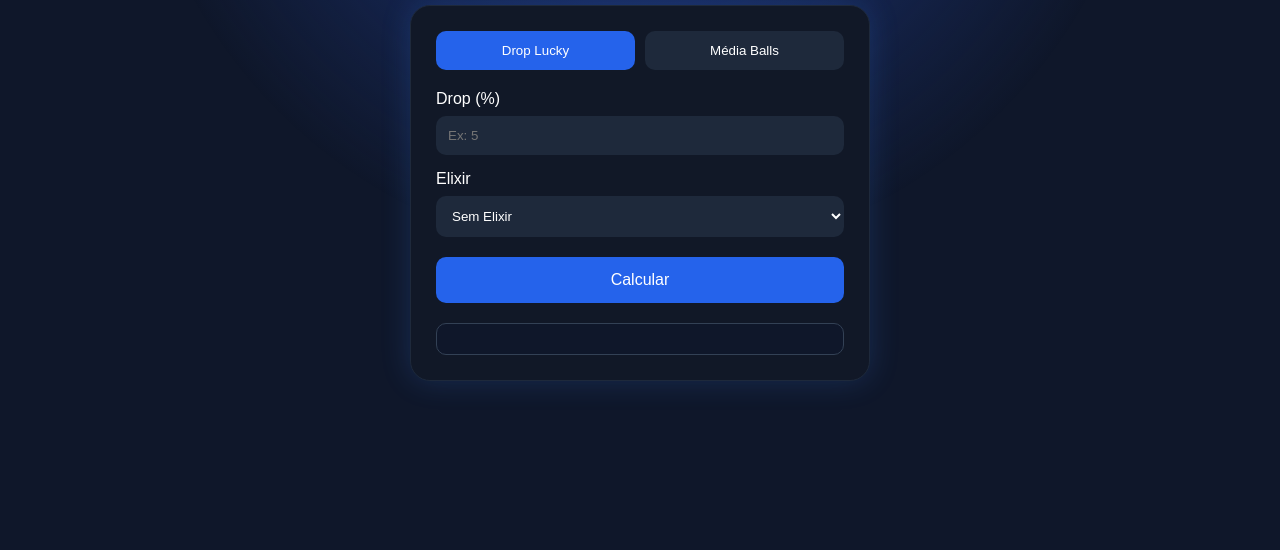
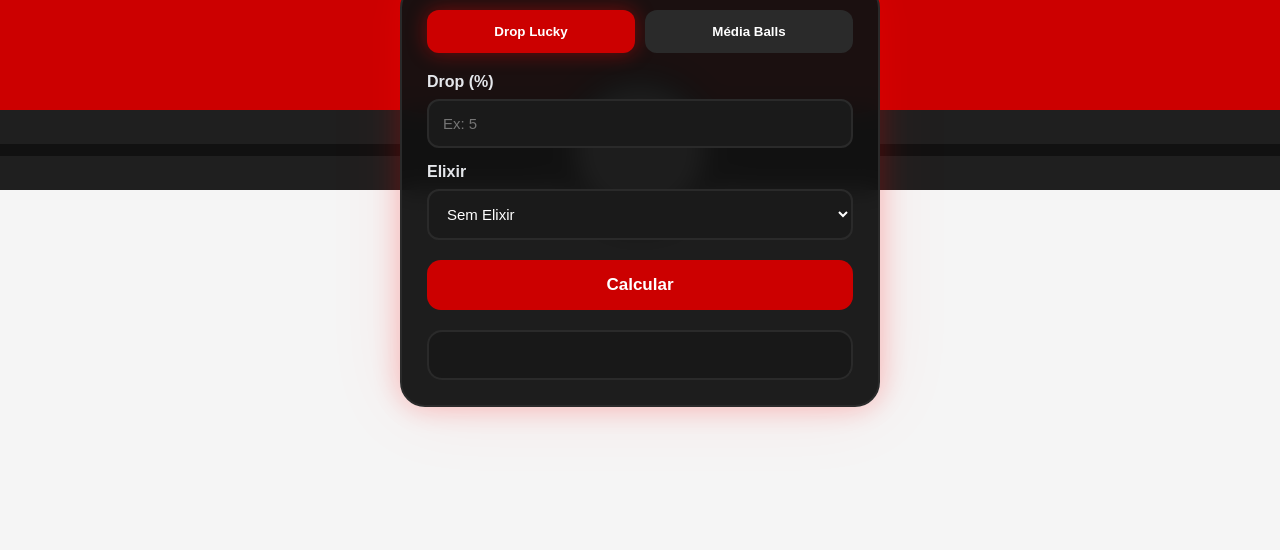
Before and after one commit to Xoper1/Calc-Pok.github.io, a plain HTML site: page index.html in a window 1280 px wide. Shown: the part 250-800 px from the top of the page. Drawn offline with Linux system fonts and the light colour scheme.

Commit message:
Update style.css

```diff
--- a/style.css
+++ b/style.css
@@ -6,26 +6,64 @@
 }
 
 body{
-    background:#0f172a;
-    color:white;
+    background:#121212;
+    color:#ffffff;
     min-height:100vh;
     display:flex;
     justify-content:center;
     align-items:center;
+    overflow-x:hidden;
 }
 
+/* Fundo estilo Pokébola */
 .background{
     position:fixed;
     inset:0;
+    z-index:-1;
     background:
-    radial-gradient(circle at top, #1e3a8a, transparent 50%);
-    z-index:-1;
+    linear-gradient(
+        to bottom,
+        #cc0000 0%,
+        #cc0000 45%,
+        #1f1f1f 45%,
+        #1f1f1f 55%,
+        #f5f5f5 55%,
+        #f5f5f5 100%
+    );
+}
+
+/* Linha central da pokébola */
+.background::before{
+    content:"";
+    position:absolute;
+    top:50%;
+    left:0;
+    width:100%;
+    height:12px;
+    background:#111;
+    transform:translateY(-50%);
+}
+
+/* Botão do meio da pokébola */
+.background::after{
+    content:"";
+    position:absolute;
+    top:50%;
+    left:50%;
+    width:130px;
+    height:130px;
+    border-radius:50%;
+    background:white;
+    border:15px solid #111;
+    transform:translate(-50%, -50%);
+    box-shadow:0 0 40px rgba(255,255,255,.2);
 }
 
 .container{
     width:100%;
-    max-width:500px;
+    max-width:520px;
     padding:20px;
+    z-index:10;
 }
 
 .logo-area{
@@ -35,22 +73,30 @@ body{
 
 .logo-area h1{
     font-size: clamp(26px, 5vw, 40px);
-    color:#60a5fa;
+    color:#ffffff;
     white-space: nowrap;
+    text-shadow:0 0 20px rgba(255,255,255,.3);
 }
 
 .logo-area p{
-    color:#94a3b8;
+    color:#d1d5db;
+    margin-top:5px;
 }
 
+/* Card principal */
 .card{
-    background:#111827;
-    border:1px solid #1e293b;
-    border-radius:20px;
+    background:rgba(17,17,17,.95);
+    border:2px solid #2a2a2a;
+    border-radius:25px;
     padding:25px;
-    box-shadow:0 0 30px rgba(59,130,246,.2);
+    backdrop-filter:blur(12px);
+
+    box-shadow:
+    0 0 30px rgba(255,0,0,.25),
+    0 0 80px rgba(255,0,0,.08);
 }
 
+/* Botões de aba */
 .tabs{
     display:flex;
     gap:10px;
@@ -59,19 +105,26 @@ body{
 
 .tab-btn{
     flex:1;
-    background:#1e293b;
+    background:#2a2a2a;
     color:white;
     border:none;
-    padding:12px;
-    border-radius:10px;
+    padding:14px;
+    border-radius:12px;
     cursor:pointer;
-    transition:.3s;
+    transition:.25s;
+    font-weight:bold;
+}
+
+.tab-btn:hover{
+    transform:translateY(-2px);
 }
 
 .tab-btn.active{
-    background:#2563eb;
+    background:#cc0000;
+    box-shadow:0 0 20px rgba(255,0,0,.4);
 }
 
+/* Conteúdo */
 .content{
     display:none;
 }
@@ -83,39 +136,88 @@ body{
 label{
     display:block;
     margin:15px 0 8px;
+    font-weight:bold;
+    color:#e5e7eb;
 }
 
-input, select{
+/* Inputs */
+input,
+select{
     width:100%;
-    padding:12px;
-    border-radius:10px;
-    border:none;
-    background:#1e293b;
+    padding:14px;
+    border-radius:12px;
+    border:2px solid #2a2a2a;
+    background:#1a1a1a;
     color:white;
+    outline:none;
+    transition:.2s;
+    font-size:15px;
 }
 
+input:focus,
+select:focus{
+    border-color:#cc0000;
+    box-shadow:0 0 15px rgba(255,0,0,.25);
+}
+
+/* Botão calcular */
 .action-btn{
     width:100%;
     margin-top:20px;
-    background:#2563eb;
+    background:#cc0000;
     color:white;
     border:none;
-    padding:14px;
-    border-radius:10px;
+    padding:15px;
+    border-radius:14px;
     cursor:pointer;
-    font-size:16px;
-    transition:.3s;
+    font-size:17px;
+    font-weight:bold;
+    transition:.25s;
 }
 
 .action-btn:hover{
     transform:translateY(-2px);
+    background:#ff1a1a;
+
+    box-shadow:
+    0 0 20px rgba(255,0,0,.4);
 }
 
+/* Caixa de resultado */
 .result-box{
     margin-top:20px;
-    background:#0f172a;
-    border-radius:10px;
-    padding:15px;
-    line-height:1.8;
-    border:1px solid #334155;
+    background:#181818;
+    border-radius:15px;
+    padding:18px;
+    line-height:1.9;
+    border:2px solid #2a2a2a;
+    min-height:50px;
 }
+
+.result-box strong{
+    color:#ff4d4d;
+}
+
+hr{
+    border:none;
+    height:1px;
+    background:#333;
+    margin:12px 0;
+}
+
+/* Mobile */
+@media(max-width:600px){
+
+    .card{
+        padding:20px;
+    }
+
+    .tab-btn{
+        font-size:14px;
+        padding:12px;
+    }
+
+    .action-btn{
+        font-size:15px;
+    }
+}
```
